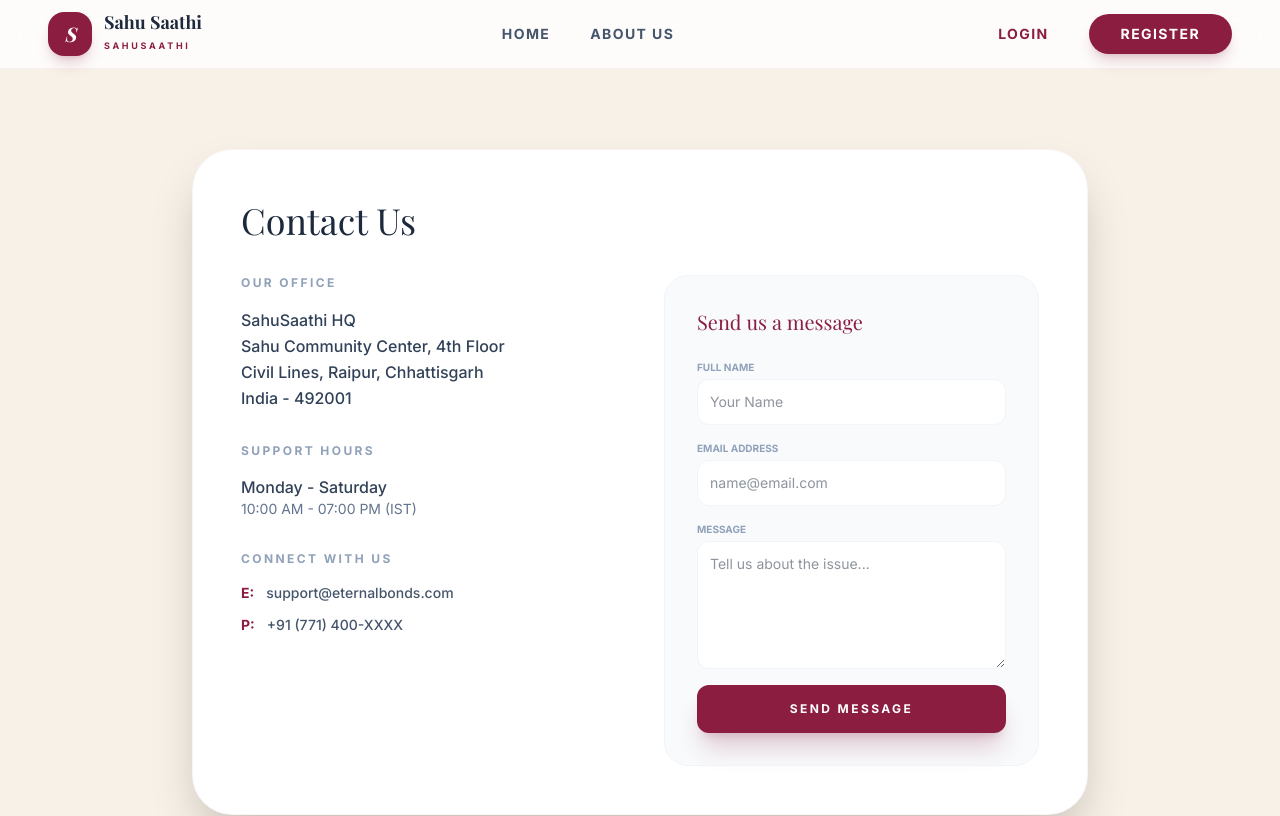
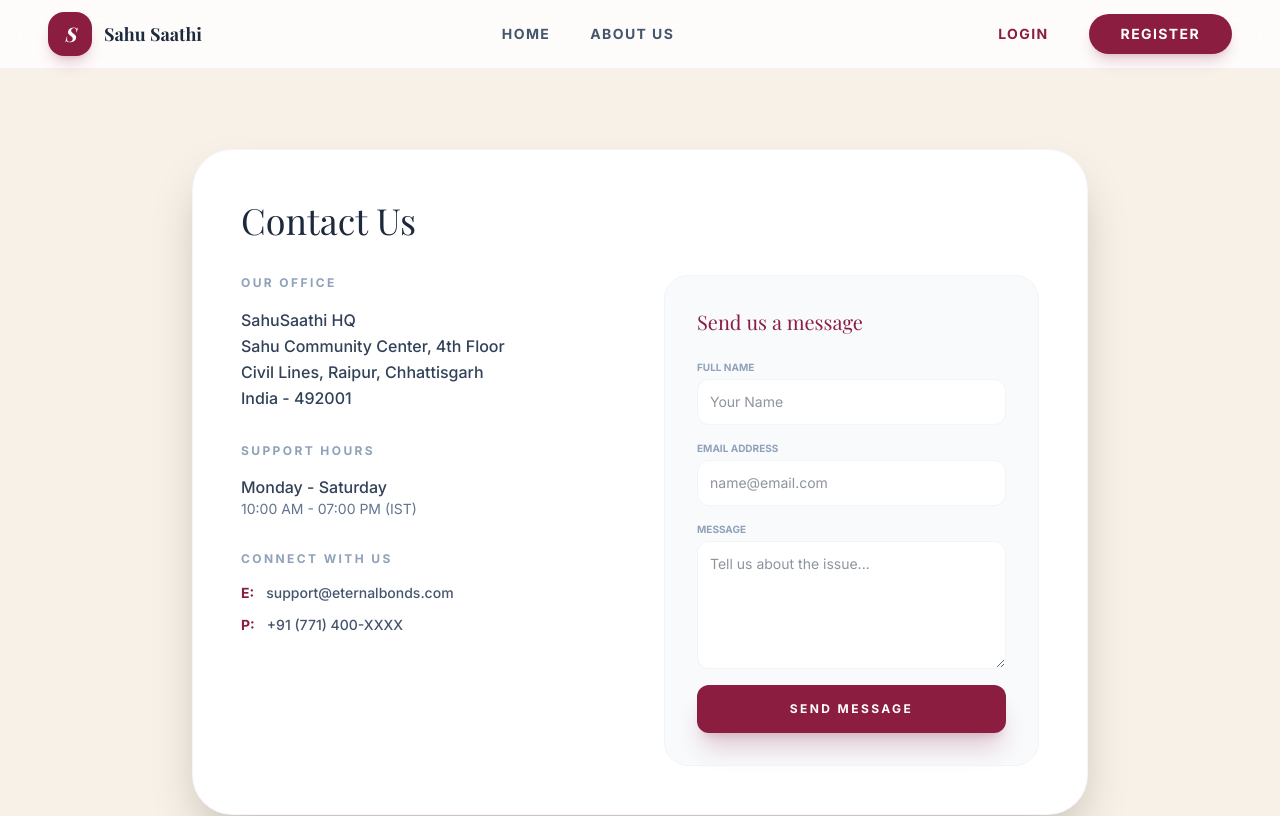
Before and after one commit to shivamsahu7/sahu-fe, a React (Vite) app: page /contact in a window 1280 px wide. Shown: the top 816 px of the page. Built offline with nearby package versions, Linux system fonts and the light colour scheme; a web font is replaced by a local one.

Commit message:
update name

```diff
--- a/src/App.jsx
+++ b/src/App.jsx
@@ -80,11 +80,9 @@ function App() {
           </div>
           <div className="text-left hidden sm:block">
             <span className="block text-base md:text-lg font-serif text-slate-800 font-bold leading-none">Sahu Saathi</span>
-            <span className="text-[7px] md:text-[9px] uppercase tracking-[0.2em] md:tracking-[0.3em] text-brand-primary font-bold">SahuSaathi</span>
           </div>
           <div className="text-left sm:hidden">
             <span className="block text-sm font-serif text-slate-800 font-bold leading-none">Sahu Saathi</span>
-            <span className="text-[7px] uppercase tracking-[0.1em] text-brand-primary font-bold">SahuSaathi</span>
           </div>
         </Link>
 
```
